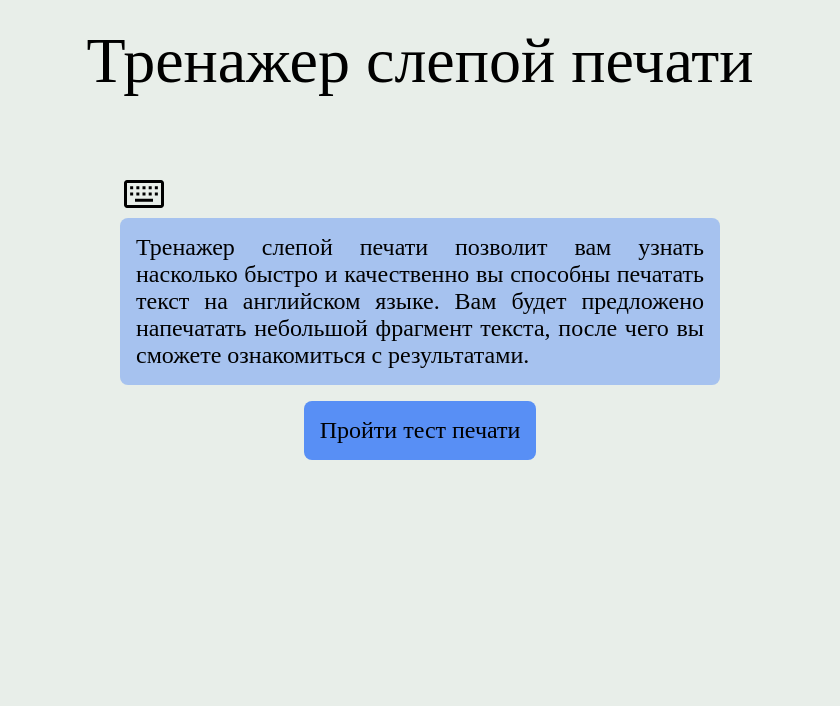
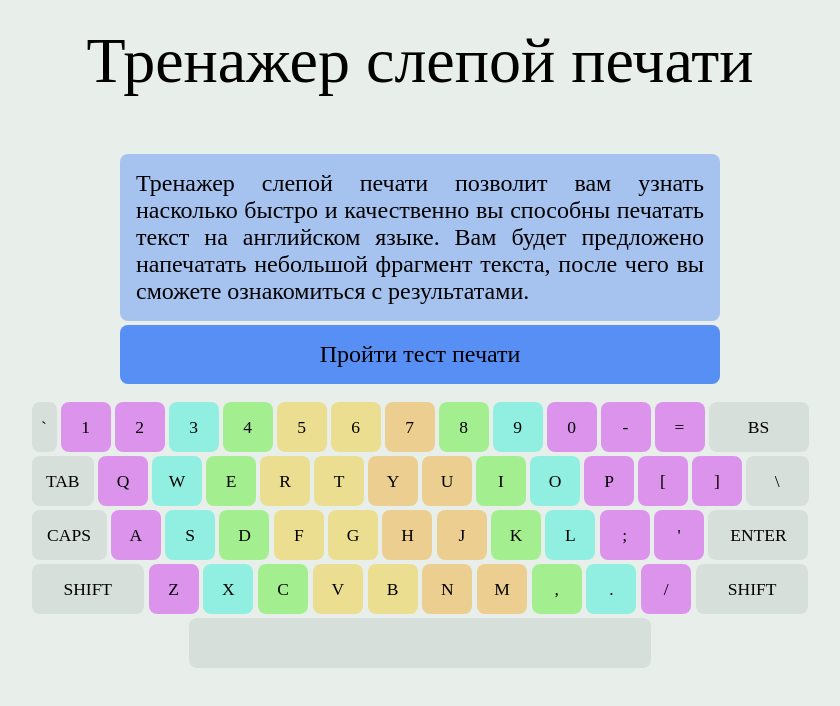
Before and after one commit to igorkondratev3/typing-simulator, a Vue app: page / in a window 1280 px wide. Shown: the top 706 px of the page, without its empty margins (220-1060 px from the left). Built offline with nearby package versions, Linux system fonts and the light colour scheme; a web font is replaced by a local one.

Commit message:
add keyboard

```diff
--- a/src/App.vue
+++ b/src/App.vue
@@ -1,21 +1,9 @@
 <script setup>
 import { RouterView } from 'vue-router';
-import TheHeader from './components/TheHeader.vue';
 </script>
 
 <template>
-  <div class="wrapper">
-    <TheHeader />
-    <RouterView />
-  </div>
+  <RouterView />
 </template>
 
-<style>
-.wrapper {
-  display: flex;
-  flex-direction: column;
-  width: 100%;
-  min-height: 100vh;
-  background-color: rgb(232, 238, 233);
-}
-</style>
+<style></style>
--- a/src/assets/index.css
+++ b/src/assets/index.css
@@ -19,3 +19,11 @@ html {
 body {
   min-height: 100vh;
 }
+
+.page-wrapper {
+  display: flex;
+  flex-direction: column;
+  width: 100%;
+  min-height: 100vh;
+  background-color: rgb(232, 238, 233);
+}
--- a/src/components/TheHeader.vue
+++ b/src/components/TheHeader.vue
@@ -14,5 +14,6 @@
   padding: 24px;
   font-size: 32px;
   text-align: center;
+  user-select: none;
 }
 </style>
--- a/src/components/serviceMessage.vue
+++ b/src/components/serviceMessage.vue
@@ -14,6 +14,7 @@ defineProps({
   bottom: 0;
   left: 0;
   transform: translateY(calc(100% + 8px));
+  z-index: 2;
   display: flex;
   justify-content: center;
   align-items: center;
--- /dev/null
+++ b/src/components/theKeyboard.vue
@@ -0,0 +1,204 @@
+<script setup>
+import { computed } from 'vue';
+const props = defineProps({
+  language: String,
+  pressedKey: String,
+  necessaryKey: String
+});
+//перенести в другой файл
+
+const letters = {
+  english: [
+    ['`', '1', '2', '3', '4', '5', '6', '7', '8', '9', '0', '-', '=', 'BS'],
+    ['TAB', 'Q', 'W', 'E', 'R', 'T', 'Y', 'U', 'I', 'O', 'P', '[', ']', '\\'],
+    ['CAPS', 'A', 'S', 'D', 'F', 'G', 'H', 'J', 'K', 'L', ';', "'", 'ENTER'],
+    ['SHIFT', 'Z', 'X', 'C', 'V', 'B', 'N', 'M', ',', '.', '/', 'SHIFT'],
+    [' ']
+  ],
+  russian: [
+    ['Ё', '1', '2', '3', '4', '5', '6', '7', '8', '9', '0', '-', '=', 'BS'],
+    ['TAB', 'Й', 'Ц', 'У', 'К', 'Е', 'Н', 'Г', 'Ш', 'Щ', 'З', 'Х', 'Ъ', '\\'],
+    ['CAPS', 'Ф', 'Ы', 'В', 'А', 'П', 'Р', 'О', 'Л', 'Д', 'Ж', 'Э', 'ENTER'],
+    ['SHIFT', 'Я', 'Ч', 'С', 'М', 'И', 'Т', 'Ь', 'Б', 'Ю', '.', 'SHIFT'],
+    [' ']
+  ]
+};
+
+const colors = [
+  ['`', 'v', 'v', 't', 'g', 'y', 'y', 'o', 'g', 't', 'v', 'v', 'v', 'BS'],
+  ['TAB', 'v', 't', 'g', 'y', 'y', 'o', 'o', 'g', 't', 'v', 'v', 'v', '\\'],
+  ['CAPS', 'v', 't', 'g', 'y', 'y', 'o', 'o', 'g', 't', 'v', 'v', 'ENTER'],
+  ['SHIFT', 'v', 't', 'g', 'y', 'y', 'o', 'o', 'g', 't', 'v', 'SHIFT'],
+  [' ']
+];
+
+const keys = computed(() => letters[props.language]);
+
+const defineLook = (rowIndex, keyIndex, key) => {
+  const look = {};
+
+  switch (key) {
+    case '`':
+      look['keyboard__key_half'] = true;
+      break;
+    case 'Ё':
+      look['keyboard__key_half'] = true;
+      break;
+    case 'TAB':
+      look['keyboard__key_one-quat'] = true;
+      break;
+    case '\\':
+      look['keyboard__key_one-quat'] = true;
+      break;
+    case 'CAPS':
+      look['keyboard__key_one-half'] = true;
+      break;
+    case 'BS':
+      look['keyboard__key_double'] = true;
+      break;
+    case 'ENTER':
+      look['keyboard__key_double'] = true;
+      break;
+    case 'SHIFT':
+      look['keyboard__key_two-quat'] = true;
+      break;
+    case ' ':
+      look['keyboard__key_nine-quat'] = true;
+      break;
+  }
+
+  switch (colors[rowIndex][keyIndex]) {
+    case 'v':
+      look['keyboard__key_violet'] = true;
+      break;
+    case 't':
+      look['keyboard__key_turquoise'] = true;
+      break;
+    case 'g':
+      look['keyboard__key_green'] = true;
+      break;
+    case 'y':
+      look['keyboard__key_yellow'] = true;
+      break;
+    case 'o':
+      look['keyboard__key_orange'] = true;
+      break;
+  }
+
+  return look;
+};
+</script>
+
+<template>
+  <div class="keyboard">
+    <div
+      class="keyboard__row"
+      v-for="(row, rowIndex) of keys"
+      :key="'row' + rowIndex"
+      :class="{ keyboard__row_center: row.length === 1 }"
+    >
+      <div
+        class="keyboard__key"
+        v-for="(key, keyIndex) of row"
+        :key="'key' + key"
+        :class="
+          Object.assign({}, defineLook(rowIndex, keyIndex, key), {
+            'keyboard__necessary-key': props.necessaryKey === key,
+            'keyboard__pressed-key': props.pressedKey === key,
+          })
+        "
+      >
+        {{ key }}
+      </div>
+    </div>
+  </div>
+</template>
+
+<style>
+.keyboard {
+  margin-top: 16px;
+  display: flex;
+  flex-direction: column;
+  justify-content: space-between;
+}
+
+.keyboard__row {
+  display: flex;
+  flex-wrap: nowrap;
+  justify-content: space-between;
+  margin-top: 2px;
+  margin-bottom: 2px;
+}
+
+.keyboard__row_center {
+  align-self: center;
+}
+
+.keyboard__key {
+  background-color: rgba(199, 211, 207, 0.534);
+  display: flex;
+  justify-content: center;
+  align-items: center;
+  text-align: center;
+  border-radius: 8px;
+  overflow: hidden;
+  margin-left: 2px;
+  margin-right: 2px;
+  width: 50px;
+  height: 50px;
+  font-size: calc(50px * 0.35);
+}
+
+.keyboard__key_half {
+  width: calc(50px * 0.5);
+}
+
+.keyboard__key_one-quat {
+  width: calc(50px * 1.25);
+}
+
+.keyboard__key_one-half {
+  width: calc(50px * 1.5);
+}
+
+.keyboard__key_double {
+  width: calc(50px * 2);
+}
+
+.keyboard__key_two-quat {
+  width: calc(50px * 2.25);
+}
+
+.keyboard__key_nine-quat {
+  width: calc(50px * 9.25);
+}
+
+.keyboard__key_violet {
+  background-color: rgb(211, 69, 240, 0.534);
+}
+
+.keyboard__key_turquoise {
+  background-color: rgb(69, 240, 217, 0.534);
+}
+
+.keyboard__key_green {
+  background-color: rgb(103, 240, 69, 0.534);
+}
+
+.keyboard__key_yellow {
+  background-color: rgb(240, 209, 69, 0.534);
+}
+
+.keyboard__key_orange {
+  background-color: rgb(240, 180, 69, 0.534);
+}
+
+.keyboard__necessary-key {
+  outline: 1px solid black;
+  outline-offset: 2px;
+}
+
+.keyboard__pressed-key {
+  background-color: rgba(92, 91, 91, 0.5);
+}
+</style>
--- a/src/composables/testStatistic.js
+++ b/src/composables/testStatistic.js
@@ -38,7 +38,7 @@ export const useTestStatistic = () => {
     if (letterErrorCount === numberOfLetters) accuracy.value = 0;
   };
 
-  const increaseError = () => {letterErrorCount++; console.log(letterErrorCount)};
+  const increaseError = () => letterErrorCount++;
 
   const resetStatistic = () => {
     clearInterval(printSpeedCalcInterval);
--- a/src/pages/CompletePage.vue
+++ b/src/pages/CompletePage.vue
@@ -1,6 +1,8 @@
 <script setup>
 import { RouterLink } from 'vue-router';
 import TestStatistic from '@/components/testPage/testStatistic.vue';
+import TheKeyboard from '@/components/theKeyboard.vue';
+import TheHeader from '@/components/TheHeader.vue';
 
 defineProps({
   accuracy: String,
@@ -21,7 +23,10 @@ const printSpeedDeclination = (printSpeed) => {
 </script>
 
 <template>
-  <main class="complete-page">
+  <div class="complete-page page-wrapper">
+    <TheHeader />
+    <main class="complete-page__main">
+      <div class="complete-page__message-and-link">
         <div class="complete-page__message complete-message">
           <TestStatistic :accuracy="accuracy" :printSpeed="printSpeed" />
           <p class="complete-message__value">
@@ -31,46 +36,66 @@ const printSpeedDeclination = (printSpeed) => {
           </p>
         </div>
         <RouterLink class="complete-page__test-link" to="/test">
+          <button class="complete-page__button" tabindex="-1">
             Пройти тест повторно
+          </button>
         </RouterLink>
+      </div>
+
+      <TheKeyboard language="english" />
     </main>
+  </div>
 </template>
 
 <style>
-.complete-page {
+.complete-page__main {
   display: flex;
   flex-direction: column;
   align-items: center;
   flex-grow: 1;
-  padding-top: 32px;
+}
+
+.start-page__message-and-link {
+  display: flex;
+  flex-direction: column;/*попробовать убрать*/
+  width: 600px; /*max width*/
+  margin-top: 32px;
 }
 
 .complete-page__message {
-  max-width: 600px;
+  width: 600;
+  margin-top: 32px;
   padding: 16px;
   border-radius: 8px;
   background-color: rgba(88, 143, 245, 0.459);
 }
 
 .complete-message__value {
+  max-width: 600px;
   margin-top: 24px;
   font-size: 24px;
   text-align: justify;
 }
 
 .complete-page__test-link {
-  margin-top: 16px;
-  padding: 16px;
-  border: none;
-  border-radius: 8px;
-  font-size: 24px;
-  color: black;
+  display: block;
+  margin-top: 4px;
   text-decoration: none;
-  background-color: rgb(88, 143, 245);
 }
 
 .complete-page__test-link:focus {
   outline: 1px solid black;
   outline-offset: 2px;
 }
+
+.complete-page__button {
+  width: 100%;
+  padding: 16px;
+  border: none;
+  border-radius: 8px;
+  cursor: pointer;
+  font-size: 24px;
+  color: black;
+  background-color: rgb(88, 143, 245);
+}
 </style>
--- a/src/pages/StartPage.vue
+++ b/src/pages/StartPage.vue
@@ -1,71 +1,73 @@
 <script setup>
 import { RouterLink } from 'vue-router';
+import TheKeyboard from '@/components/theKeyboard.vue';
+import TheHeader from '@/components/TheHeader.vue';
 </script>
 
 <template>
-  <main class="start-page">
-    <div class="start-page__message start-message">
-      <img
-        class="start-message__icon"
-        src="/src/assets/svg/keyboard.svg"
-        alt="keyboard"
-      />
-      <p class="start-message__message">
+  <div class="start-page page-wrapper">
+    <TheHeader />
+    <main class="start-page__main">
+      <div class="start-page__message-and-link">
+        <p class="start-page__message">
           Тренажер слепой печати позволит вам узнать насколько быстро и
           качественно вы способны печатать текст на английском языке. Вам будет
           предложено напечатать небольшой фрагмент текста, после чего вы сможете
           ознакомиться с результатами.
         </p>
+        <RouterLink class="start-page__test-link" to="/test">
+          <button class="start-page__button" tabindex="-1">
+            Пройти тест печати
+          </button>
+        </RouterLink>
       </div>
-    <RouterLink class="start-page__test-link" to="/test">
-      Пройти тест печати
-    </RouterLink>
+      <TheKeyboard language="english" />
     </main>
+  </div>
 </template>
 
 <style>
-.start-page {
+.start-page__main {
   display: flex;
   flex-direction: column;
   align-items: center;
   flex-grow: 1;
-  padding-top: 96px;
+}
+
+.start-page__message-and-link {
+  display: flex;
+  flex-direction: column;/*попробовать убрать*/
+  width: 600px; /*max width*/
+  margin-top: 32px;
 }
 
 .start-page__message {
-  max-width: 600px;
   padding: 16px;
   border-radius: 8px;
+  font-size: 24px;
+  text-align: justify;
   background-color: rgba(88, 143, 245, 0.459);
 }
 
-.start-message__icon {
-  position: absolute;
-  left: 0;
-  top: 0;
-  transform: translateY(-100%);
-  width: 48px;
-  height: 48px;
-}
-
-.start-message__message {
-  font-size: 24px;
-  text-align: justify;
-}
-
 .start-page__test-link {
-  margin-top: 16px;
-  padding: 16px;
-  border: none;
-  border-radius: 8px;
-  font-size: 24px;
-  color: black;
+  display: block;
+  margin-top: 4px;
   text-decoration: none;
-  background-color: rgb(88, 143, 245);
 }
 
 .start-page__test-link:focus {
   outline: 1px solid black;
   outline-offset: 2px;
 }
+
+.start-page__button {
+  width: 100%;
+  padding: 16px;
+  border: none;
+  border-radius: 8px;
+  cursor: pointer;
+  font-size: 24px;
+  color: black;
+  background-color: rgb(88, 143, 245);
+}
 </style>
--- a/src/pages/TestPage.vue
+++ b/src/pages/TestPage.vue
@@ -5,6 +5,8 @@ import TestSetup from '@/components/testPage/testSetup.vue';
 import TestStatistic from '@/components/testPage/testStatistic.vue';
 import RestartButton from '@/components/testPage/restartButton.vue';
 import ServiceMessage from '@/components/serviceMessage.vue';
+import TheHeader from '@/components/TheHeader.vue';
+import TheKeyboard from '@/components/theKeyboard.vue';
 import { checkLanguage } from '@/helpers/testPage.js';
 import { useTestStatistic } from '@/composables/testStatistic.js';
 
@@ -14,12 +16,15 @@ onMounted(() => {
 });
 
 const arrayOfLetters = ref([]);
-const typingTest = ref(null);
-const goToTest = (text) => {
+const testPage = ref(null);
+const seenKeyboardLS = JSON.parse(localStorage.getItem('testSetup'))?.seenKeyboard;
+const seenKeyboard = ref(seenKeyboardLS ?? true)
+const goToTest = (text, keyboardVisibility) => {
+  seenKeyboard.value = keyboardVisibility;
   arrayOfLetters.value = [...text[0].replaceAll('  ', ' ')]; //текст возвращается с двумя пробелами перед началом следующего предложения
   calcAccuracyStep(arrayOfLetters.value.length);
   setupModal.value.close();
-  typingTest.value.focus();
+  testPage.value.focus();
 };
 
 const router = useRouter();
@@ -38,9 +43,17 @@ const {
   resetStatistic
 } = useTestStatistic();
 
+const pressedKey = ref('');
+const setPressedKey = (key) => {
+  pressedKey.value = key;
+  setTimeout(() => pressedKey.value = '', 50);
+}
+
 const checkPressedKey = (event) => {
   if (!checkLanguage(event.key, isLanguageError)) return;
   checkAndStartTest();
+
+  setPressedKey(event.key)
 
   if (event.key !== arrayOfLetters.value[currentLetterNumber.value]) {
     if (!isLetterError.value) {
@@ -72,6 +85,7 @@ const checkPressedKey = (event) => {
 const restartTest = () => {
   resetStatistic();
   isLetterError.value = false;
+  pressedKey.value = '';
   setupModal.value.showModal();
 };
 </script>
@@ -80,12 +94,16 @@ const restartTest = () => {
   <dialog class="dialog" ref="setupModal" @cancel.prevent="">
     <TestSetup @goToTest="goToTest" />
   </dialog>
-  <main
-    class="typing-test"
-    ref="typingTest"
+  <div
+    class="test-page page-wrapper"
+    ref="testPage"
     tabindex="1"
     @keypress="checkPressedKey"
+    @keydown.tab.prevent=""
+    @keydown.space.prevent="checkPressedKey({ key: ' ' })"
   >
+    <TheHeader />
+    <main class="typing-test">
       <div class="typing-test__statistic-and-content">
         <TestStatistic
           :accuracy="accuracy.toFixed(2)"
@@ -112,12 +130,23 @@ const restartTest = () => {
           />
         </div>
       </div>
+      <TheKeyboard
+        v-if="seenKeyboard"
+        language="english"
+        :necessaryKey="arrayOfLetters[currentLetterNumber]?.toUpperCase()"
+        :pressedKey="pressedKey?.toUpperCase()"
+      />
     </main>
+  </div>
 </template>
 
 <style>
 .dialog {
   border: none;
+}
+
+.test-page:focus {
+  outline: none;
 }
 
 .typing-test {
@@ -126,10 +155,6 @@ const restartTest = () => {
   align-items: center;
   flex-grow: 1;
   padding-top: 32px;
-}
-
-.typing-test:focus {
-  outline: none;
 }
 
 .typing-test__text-content {
```
Also changed, not shown: src/components/testPage/testSetup.vue (+51 -19 lines), src/assets/svg/check.svg (added), src/assets/svg/keyboard.svg (deleted). Lines whose indentation alone changed are shown as unchanged.
